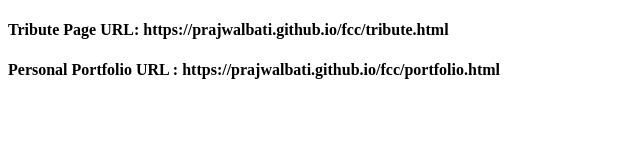
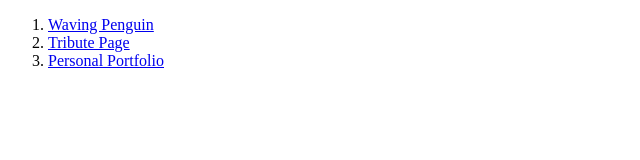
Before and after one commit to prajwalbati/fcc, a plain HTML site: page index.html in a window 1280 px wide. Shown: the whole page, without its empty margins (0-640 px from the left). Drawn offline with Linux system fonts and the light colour scheme.

Commit message:
Index changes

```diff
--- a/index.html
+++ b/index.html
@@ -1,14 +1,13 @@
 <!DOCTYPE html>
 <html>
 <head>
-	<title>Home Page</title>
+    <title>Home Page</title>
 </head>
 <body>
-	<h4>
-		Tribute Page URL: https://prajwalbati.github.io/fcc/tribute.html
-	</h4>
-	<h4>
-		Personal Portfolio URL : https://prajwalbati.github.io/fcc/portfolio.html
-	</h4>
+    <ol>
+        <li><a href="penguin.html" target="_blank">Waving Penguin</a></li>
+        <li><a href="tribute.html" target="_blank">Tribute Page</a></li>
+        <li><a href="portfolio.html" target="_blank">Personal Portfolio</a></li>
+    </ol>
 </body>
 </html>
```
